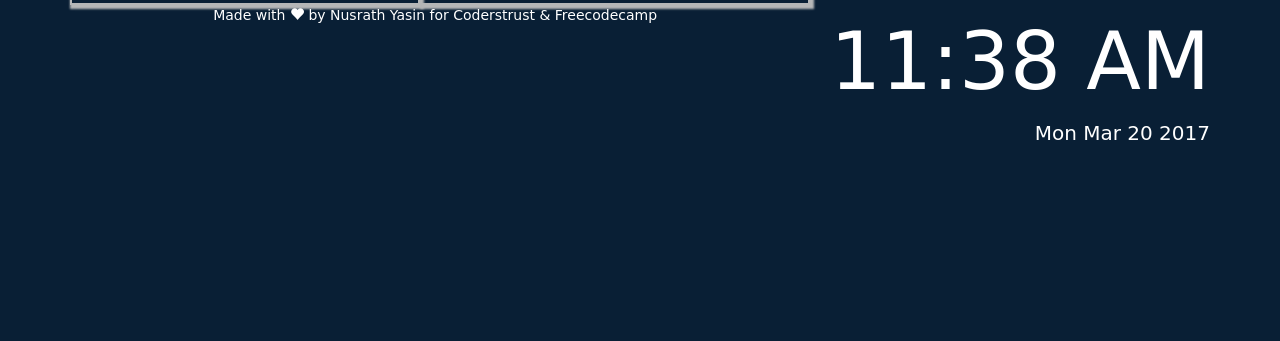
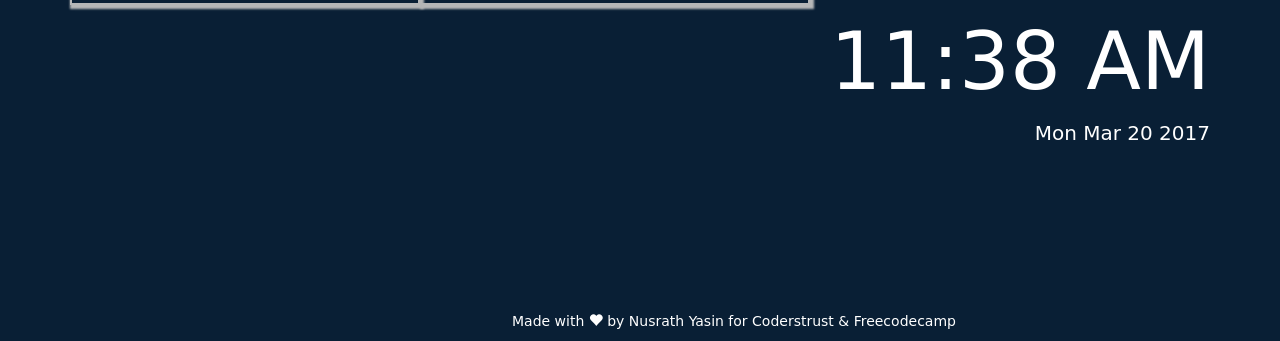
Before and after one commit to nusrathyasin/weather-app, a plain HTML site: page index.html in a window 1280 px wide. Shown: the part 459-800 px from the top of the page. Drawn offline with nearby package versions, Linux system fonts and the light colour scheme; a web font is replaced by a local one.

Commit message:
Update style.css

```diff
--- a/style.css
+++ b/style.css
@@ -76,6 +76,11 @@ input[type="text"]{
 	float:right;
 	font-size:20px;
 }
+footer{
+	position:absolute;
+	bottom:0;
+	left:40%;
+}
 @media screen and (max-width: 650px) {
 #box1{
 	border:2px solid #b5b6b7;
```
